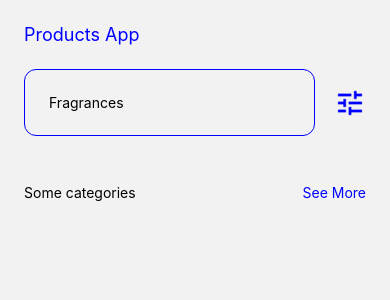
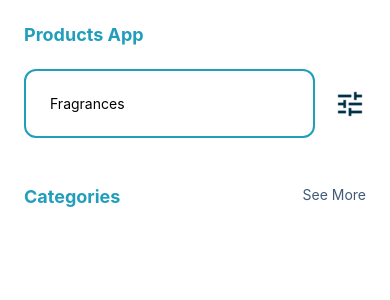
Before and after one commit to amandaduuaarte/ProductsApp, a React Native app: screen /Home in a window 390 px wide. Shown: the top 300 px of the page. Built offline with nearby package versions, Linux system fonts and the light colour scheme; no server answers.

Commit message:
feat: add colors

```diff
--- a/src/presentation/screens/Home/components/productCard/index.tsx
+++ b/src/presentation/screens/Home/components/productCard/index.tsx
@@ -28,7 +28,7 @@ export const ProductCard = (product: TProductCard) => {
 
 const styles = StyleSheet.create({
   container: {
-    borderColor: 'blue',
+    borderColor: '#415a77',
     borderRadius: 8,
     borderWidth: 2,
     height: 300,
--- a/src/presentation/screens/Home/index.tsx
+++ b/src/presentation/screens/Home/index.tsx
@@ -65,7 +65,7 @@ export const Home = () => {
           <ProductsCarrousel products={products} />
 
           <View style={styles.categories}>
-            <Text>Some categories</Text>
+            <Text style={styles.categoriesText}>Categories</Text>
             <TouchableOpacity onPress={navigateToCategoriesScreen}>
               <Text style={styles.seeMoreButton}>See More</Text>
             </TouchableOpacity>
@@ -87,17 +87,23 @@ const styles = StyleSheet.create({
     flexDirection: 'row',
     justifyContent: 'space-between',
   },
+  categoriesText: {
+    color: '#219ebc',
+    fontSize: 18,
+    fontWeight: 700,
+  },
   container: {
+    backgroundColor: '#ffffff',
     flex: 1,
+  },
+  content: {
+    gap: 24,
     margin: 24,
     paddingBottom: 24,
   },
-  content: {
-    gap: 24,
-  },
   filterIcon: {
     height: 32,
-    tintColor: 'blue',
+    tintColor: '#023047',
     width: 32,
   },
   searchContainer: {
@@ -106,17 +112,18 @@ const styles = StyleSheet.create({
     justifyContent: 'space-between',
   },
   seeMoreButton: {
-    color: 'blue',
+    color: '#415a77',
   },
   textField: {
-    borderColor: 'blue',
+    borderColor: '#219ebc',
     borderRadius: 12,
-    borderWidth: 1,
+    borderWidth: 2,
     padding: 24,
     width: '85%',
   },
   title: {
-    color: 'blue',
+    color: '#219ebc',
     fontSize: 18,
+    fontWeight: '700',
   },
 });
--- a/src/presentation/shared/components/categoriesList/index.tsx
+++ b/src/presentation/shared/components/categoriesList/index.tsx
@@ -31,7 +31,7 @@ export const CategoriesList = ({
       <TouchableOpacity
         style={styles.categoryContainer}
         onPress={() => handleSelectedCategory(item.name)}>
-        <Text>{item.name}</Text>
+        <Text style={styles.categoryName}>{item.name}</Text>
       </TouchableOpacity>
     ),
     [],
@@ -58,12 +58,18 @@ const styles = StyleSheet.create({
   },
   categoryContainer: {
     alignItems: 'center',
-    borderColor: 'blue',
+    backgroundColor: '#84a59d',
+    borderColor: '#415a77',
     borderRadius: 12,
-    borderWidth: 1,
+    borderWidth: 2,
     height: 164,
     justifyContent: 'center',
     padding: 12,
     width: '45%',
   },
+  categoryName: {
+    color: '#2b2d42',
+    fontSize: 20,
+    fontWeight: 400,
+  },
 });
```
